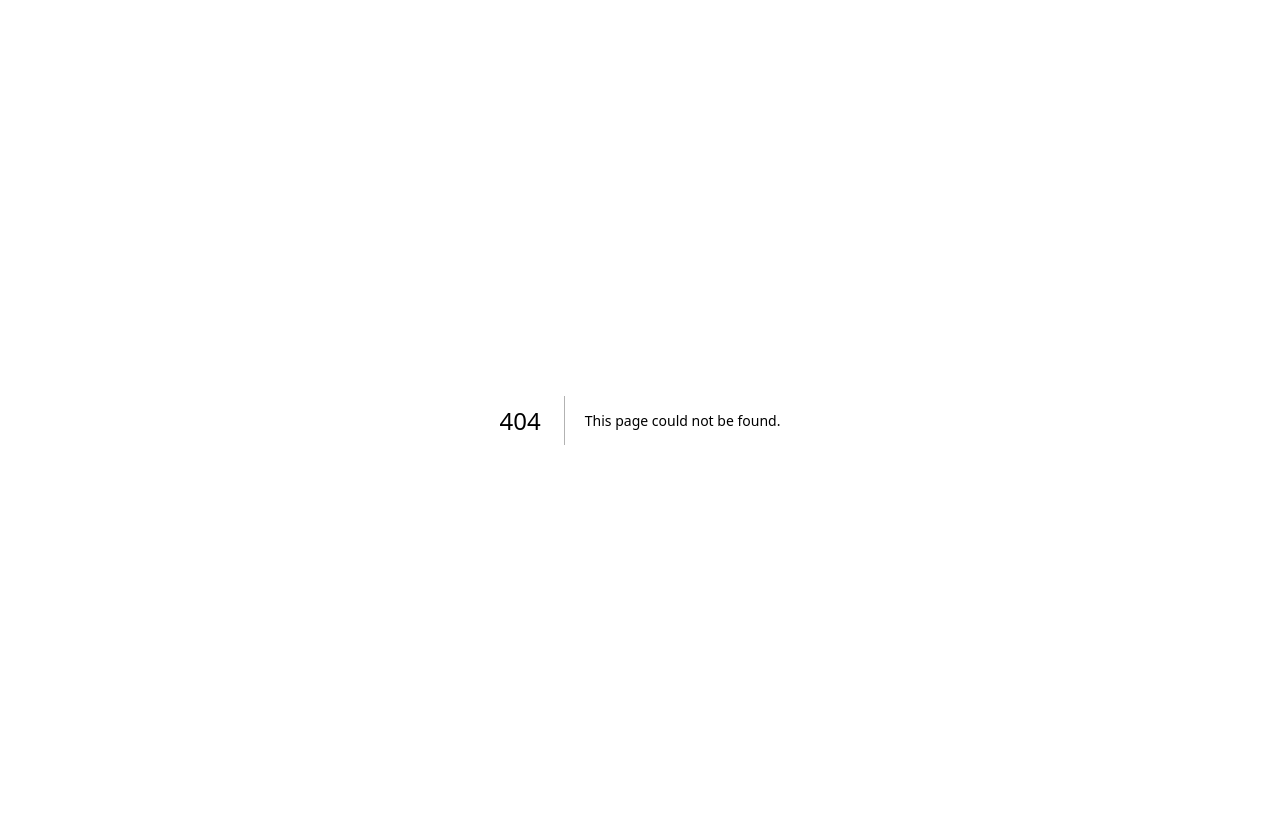
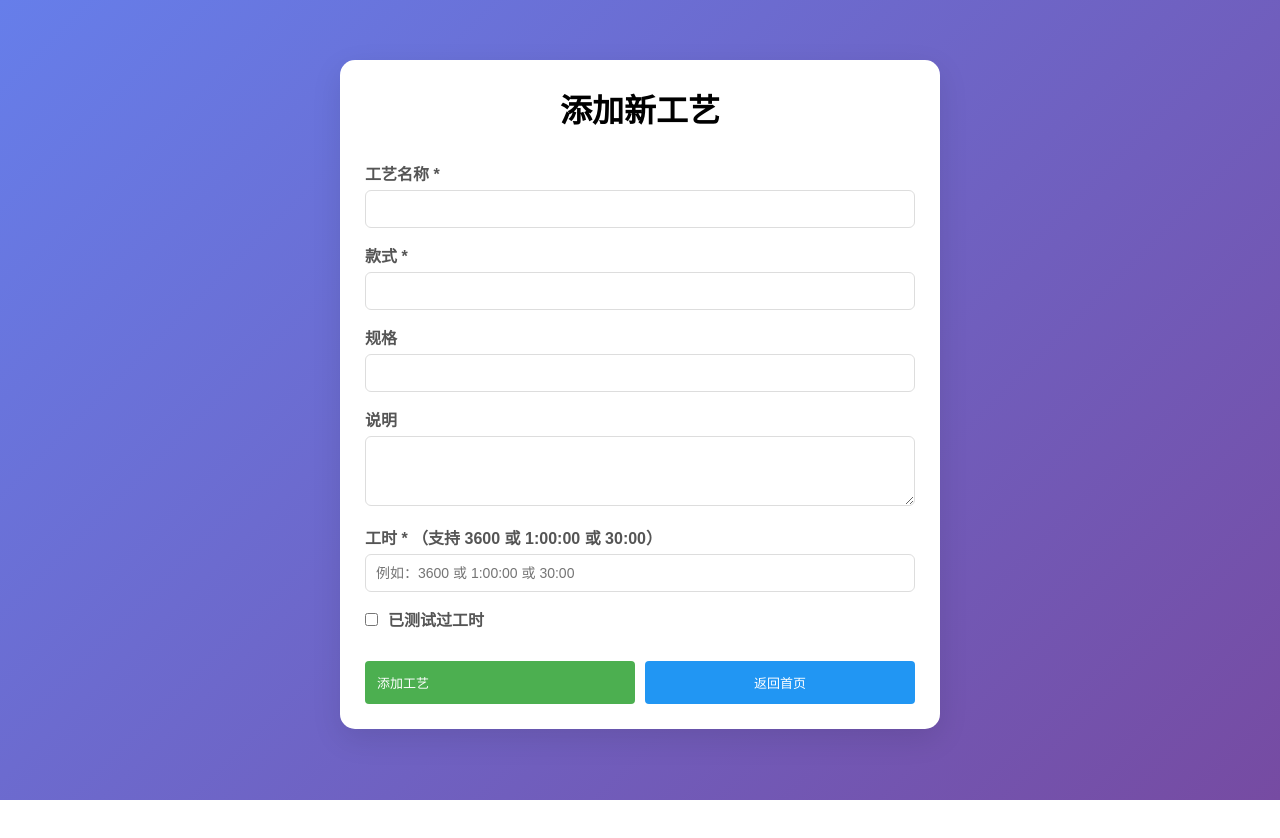
Before and after one commit to zlk88/IE, a Next.js app: page /add in a window 1280 px wide. Before the commit this address had no page. After the commit the page ends 800 px from the top, so only its background shows below. Built offline with nearby package versions, Linux system fonts and the light colour scheme.

Commit message:
Create page.js

```diff
--- /dev/null
+++ b/app/add/page.js
@@ -0,0 +1,85 @@
+'use client';
+
+import { useState, useEffect } from 'react';
+import { useRouter } from 'next/navigation';
+import Link from 'next/link';
+import { parseTimeInput, formatSeconds } from '@/lib/utils';
+
+export default function AddProcess() {
+  const router = useRouter();
+  const [form, setForm] = useState({
+    process_name: '', style: '', specification: '', description: '',
+    work_seconds: '', is_tested: false,
+  });
+  const [preview, setPreview] = useState('');
+  const [error, setError] = useState('');
+
+  useEffect(() => {
+    const sec = parseTimeInput(form.work_seconds);
+    setPreview(sec > 0 ? `${formatSeconds(sec)} (${sec}秒)` : '');
+  }, [form.work_seconds]);
+
+  function update(field, value) {
+    setForm((f) => ({ ...f, [field]: value }));
+  }
+
+  async function handleSubmit(e) {
+    e.preventDefault();
+    setError('');
+    const work_seconds = parseTimeInput(form.work_seconds);
+    if (!form.process_name || !form.style || work_seconds <= 0) {
+      setError('请填写所有必填字段，且工时必须大于0秒');
+      return;
+    }
+    const res = await fetch('/api/processes', {
+      method: 'POST',
+      headers: { 'Content-Type': 'application/json' },
+      body: JSON.stringify({ ...form, work_seconds }),
+    });
+    const data = await res.json();
+    if (!res.ok) { setError(data.error || '添加失败'); return; }
+    router.push('/');
+  }
+
+  return (
+    <div className="container" style={{ maxWidth: 600, margin: '40px auto' }}>
+      <div className="card">
+        <h1 style={{ textAlign: 'center', marginBottom: 30 }}>添加新工艺</h1>
+        {error && <div style={{ background: '#f8d7da', color: '#721c24', padding: 15, borderRadius: 8, marginBottom: 20 }}>{error}</div>}
+        <form onSubmit={handleSubmit}>
+          <div className="form-group">
+            <label>工艺名称 *</label>
+            <input className="form-control" value={form.process_name} onChange={(e) => update('process_name', e.target.value)} required />
+          </div>
+          <div className="form-group">
+            <label>款式 *</label>
+            <input className="form-control" value={form.style} onChange={(e) => update('style', e.target.value)} required />
+          </div>
+          <div className="form-group">
+            <label>规格</label>
+            <input className="form-control" value={form.specification} onChange={(e) => update('specification', e.target.value)} />
+          </div>
+          <div className="form-group">
+            <label>说明</label>
+            <textarea className="form-control" rows={3} value={form.description} onChange={(e) => update('description', e.target.value)} />
+          </div>
+          <div className="form-group">
+            <label>工时 * （支持 3600 或 1:00:00 或 30:00）</label>
+            <input className="form-control" value={form.work_seconds} onChange={(e) => update('work_seconds', e.target.value)} placeholder="例如：3600 或 1:00:00 或 30:00" required />
+            {preview && <div style={{ background: '#e3f2fd', padding: 10, borderRadius: 6, marginTop: 10 }}>时间预览：<strong style={{ color: '#1976D2' }}>{preview}</strong></div>}
+          </div>
+          <div className="form-group">
+            <label style={{ display: 'flex', alignItems: 'center', gap: 10 }}>
+              <input type="checkbox" checked={form.is_tested} onChange={(e) => update('is_tested', e.target.checked)} />
+              <span>已测试过工时</span>
+            </label>
+          </div>
+          <div style={{ display: 'flex', gap: 10, marginTop: 30 }}>
+            <button type="submit" className="btn btn-primary" style={{ flex: 1, padding: 12 }}>添加工艺</button>
+            <Link href="/" className="btn btn-secondary" style={{ flex: 1, padding: 12, justifyContent: 'center' }}>返回首页</Link>
+          </div>
+        </form>
+      </div>
+    </div>
+  );
+}
```
